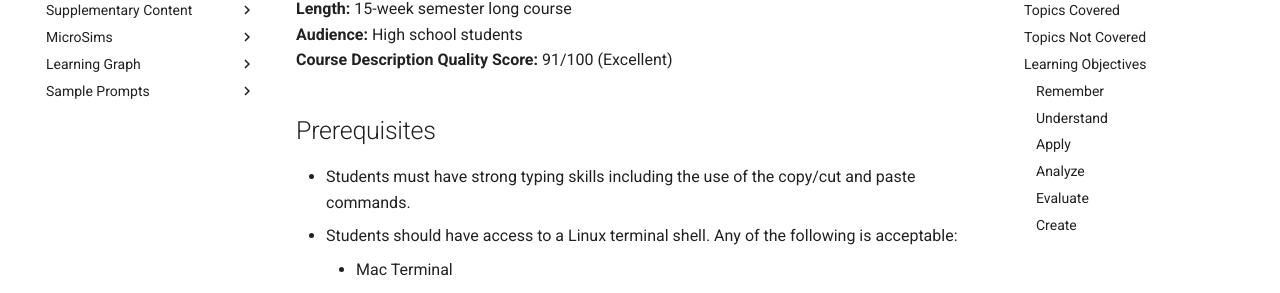
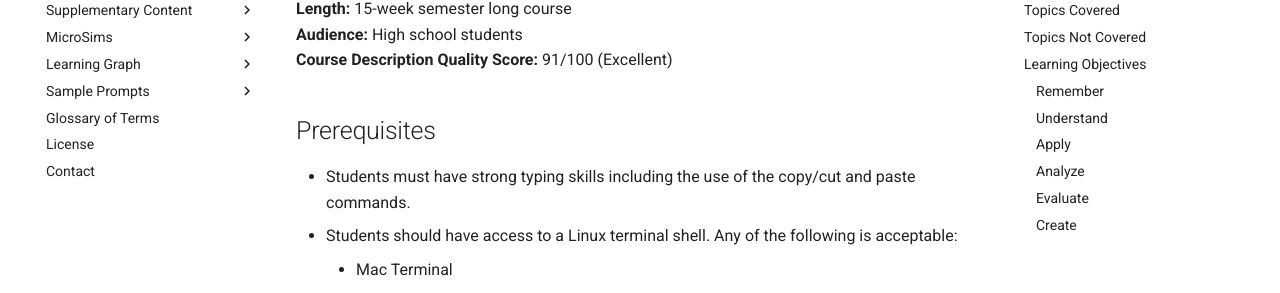
Before and after one commit to dmccreary/learning-linux, an MkDocs documentation site: the page built from docs/course-description.md, in a window 1280 px wide. Shown: the part 209-502 px from the top of the page. Built offline with MkDocs 1.6.1 and Material for MkDocs 9.7.7, drawn with Linux system fonts in a browser that asks for light colours.

Commit message:
updating content

```diff
--- a/mkdocs.yml
+++ b/mkdocs.yml
@@ -35,6 +35,7 @@
     - Terminal Customization and Fun: chapters/24-customization/index.md
     - Capstone Projects: chapters/25-capstone/index.md
     - Linux Careers and the Future: chapters/26-careers/index.md
+
   - Supplementary Content:
     - Low Cost Raspberry Pi: supplementary-content/low-cost-raspberry-pd.md
     - Raspberry Pi 500+: supplementary-content/raspberry-pi-500-plus-impact.md
@@ -54,11 +55,13 @@
   - Sample Prompts:
     - List of Prompts: prompts/index.md
     - Bloom Taxonomy: prompts/bloom-taxonomy.md
+    - Book Icon: prompts/book-icon.md
+    - Cover Image: prompts/cover-image.md
 
-    - Glossary of Terms: glossary.md
-    # - faqs.md
-    - License: license.md
-    - Contact: contact.md
+  - Glossary of Terms: glossary.md
+  # - faqs.md
+  - License: license.md
+  - Contact: contact.md
 
 theme:
   name: material
```
